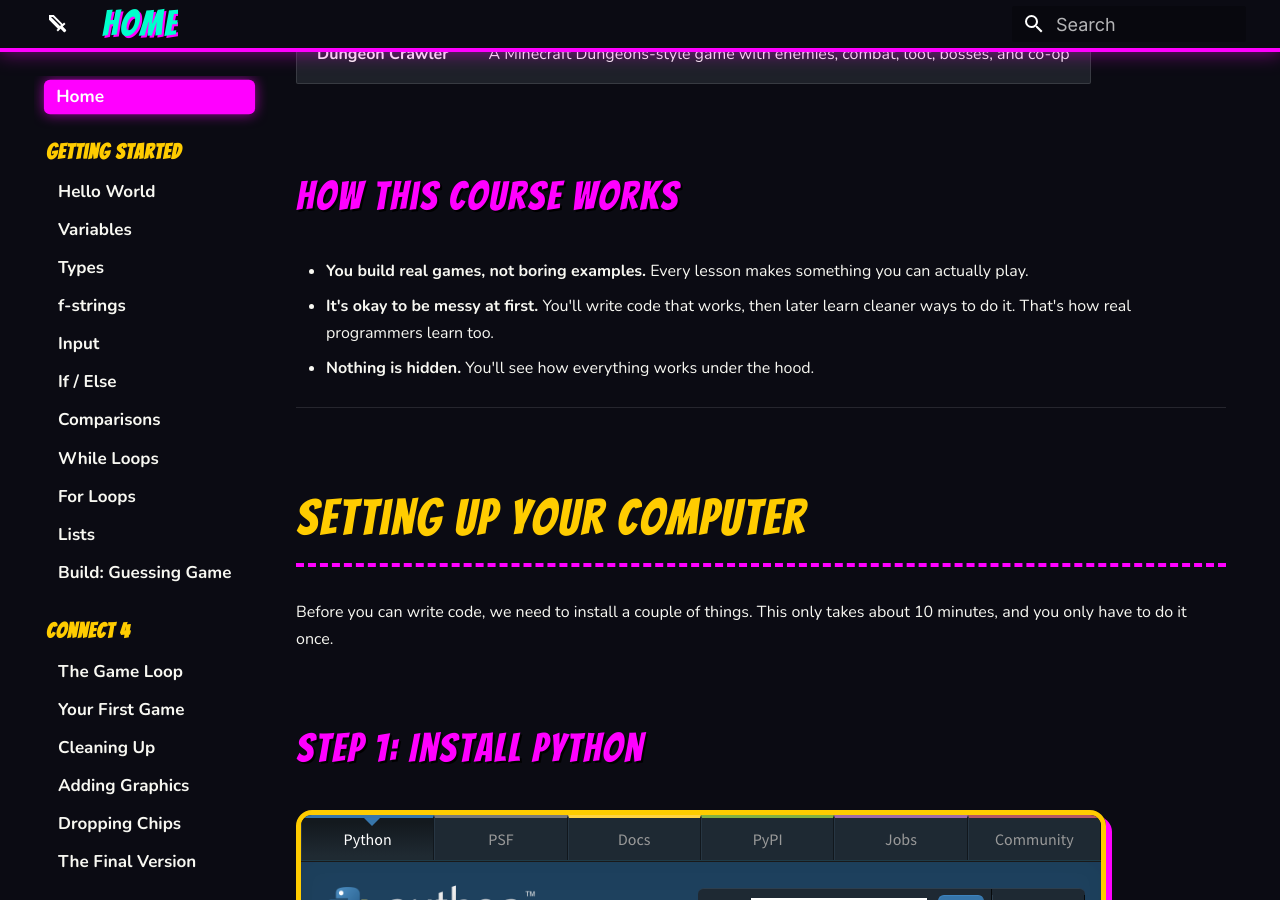
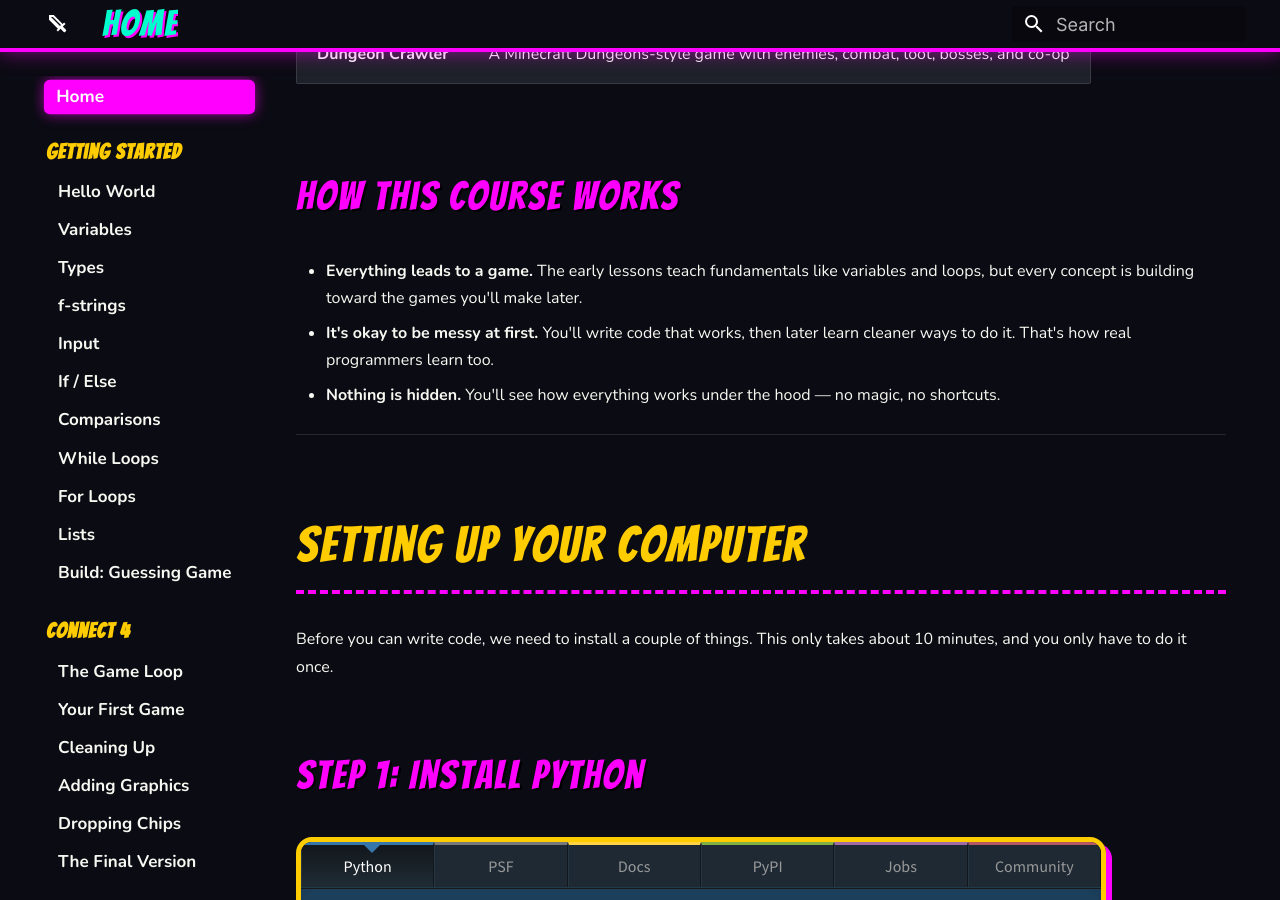
Before and after one commit to agentjuice/roberts-coding-course, an MkDocs documentation site: the page built from docs/index.md, in a window 1280 px wide and 900 px high, scrolled down 1147 px. Built offline with MkDocs 1.6.1 and Material for MkDocs 9.7.7, drawn with Linux system fonts in a browser that asks for light colours.

Commit message:
Fix course description to be accurate

```diff
--- a/docs/index.md
+++ b/docs/index.md
@@ -22,9 +22,9 @@ But we're not starting there. We're starting small, building up, and every singl
 
 ### How This Course Works
 
-- **You build real games, not boring examples.** Every lesson makes something you can actually play.
+- **Everything leads to a game.** The early lessons teach fundamentals like variables and loops, but every concept is building toward the games you'll make later.
 - **It's okay to be messy at first.** You'll write code that works, then later learn cleaner ways to do it. That's how real programmers learn too.
-- **Nothing is hidden.** You'll see how everything works under the hood.
+- **Nothing is hidden.** You'll see how everything works under the hood — no magic, no shortcuts.
 
 ---
 
```
